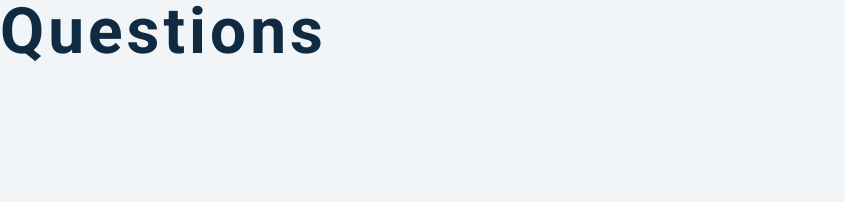
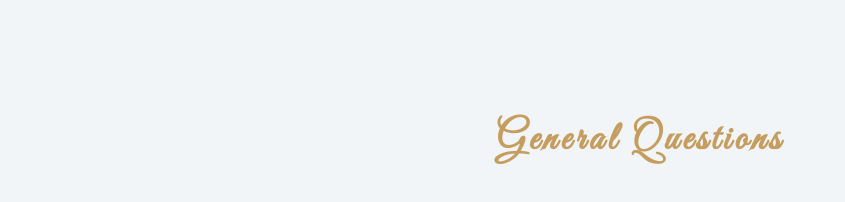
Before and after one commit to DerekDanielson/questions, a plain HTML site: page index.html in a window 1280 px wide. Shown: the whole page, without its empty margins (0-845 px from the left). Drawn offline with Linux system fonts and the light colour scheme.

Commit message:
Added title section

```diff
--- a/index.html
+++ b/index.html
@@ -11,7 +11,14 @@
     <title>Questions</title>
 </head>
 <body>
-    <h1>Questions</h1>
+    <section class="questions">
+        <!-- Title -->
+        <div class="title">
+            <h2>General Questions</h2>
+
+        </div>
+
+    </section>
 
     <script src="app.js"></script>
 </body>
```
